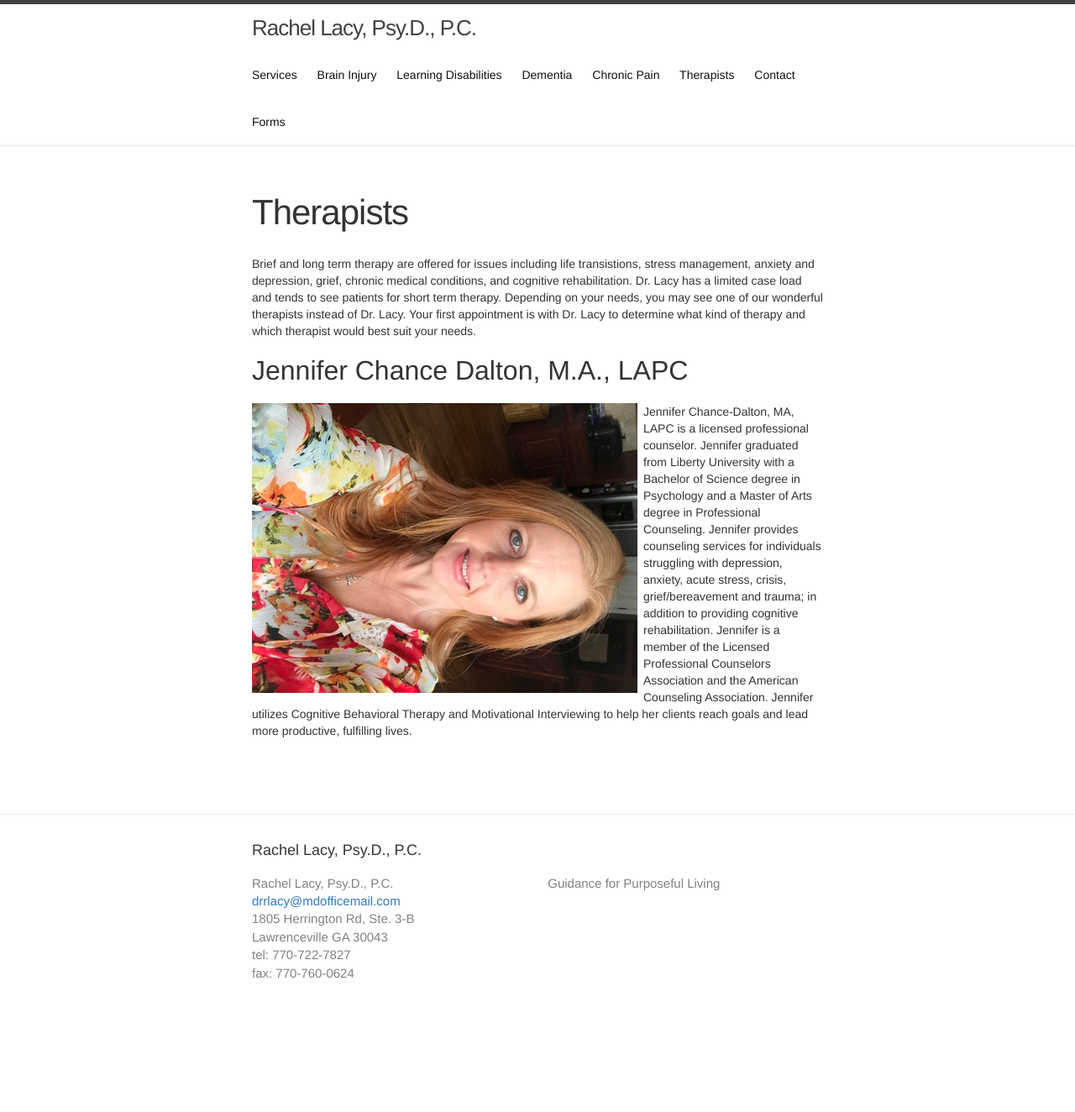
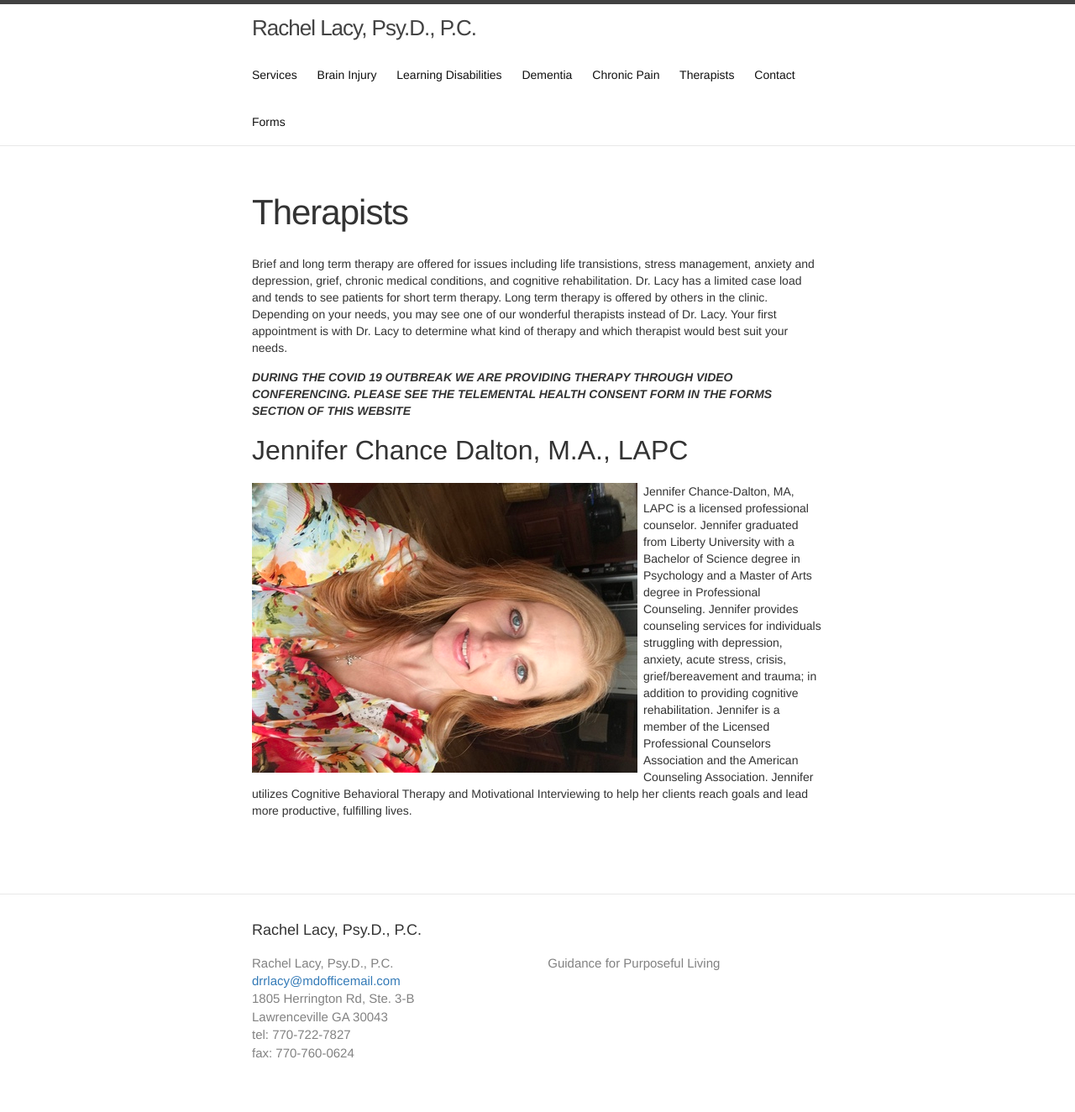
Before and after one commit to halcyon/renewedbrain.com, a Jekyll site: the page built from therapists.md, in a window 1280 px wide. Shown: the whole page at 84% size. Built offline with Jekyll 4.4.1, drawn with Linux system fonts in a browser that asks for light colours; before the commit the page ends 1229 px from its top, so only the background shows below that.

Commit message:
COVID 19 UPDATE

```diff
--- a/therapists.md
+++ b/therapists.md
@@ -4,7 +4,9 @@ title: Therapists
 permalink: /therapists/
 weight: 6
 ---
-Brief and long term therapy are offered for issues including life transistions, stress management, anxiety and depression, grief, chronic medical conditions, and cognitive rehabilitation. Dr. Lacy has a limited case load and tends to see patients for short term therapy. Depending on your needs, you may see one of our wonderful therapists instead of Dr. Lacy. Your first appointment is with Dr. Lacy to determine what kind of therapy and which therapist would best suit your needs.
+Brief and long term therapy are offered for issues including life transistions, stress management, anxiety and depression, grief, chronic medical conditions, and cognitive rehabilitation. Dr. Lacy has a limited case load and tends to see patients for short term therapy. Long term therapy is offered by others in the clinic. Depending on your needs, you may see one of our wonderful therapists instead of Dr. Lacy. Your first appointment is with Dr. Lacy to determine what kind of therapy and which therapist would best suit your needs.
+
+***DURING THE COVID 19 OUTBREAK WE ARE PROVIDING THERAPY THROUGH VIDEO CONFERENCING. PLEASE SEE THE TELEMENTAL HEALTH CONSENT FORM IN THE FORMS SECTION OF THIS WEBSITE***
 
 ## Jennifer Chance Dalton, M.A., LAPC
 <div class="about-jennifer-dalton">
```
